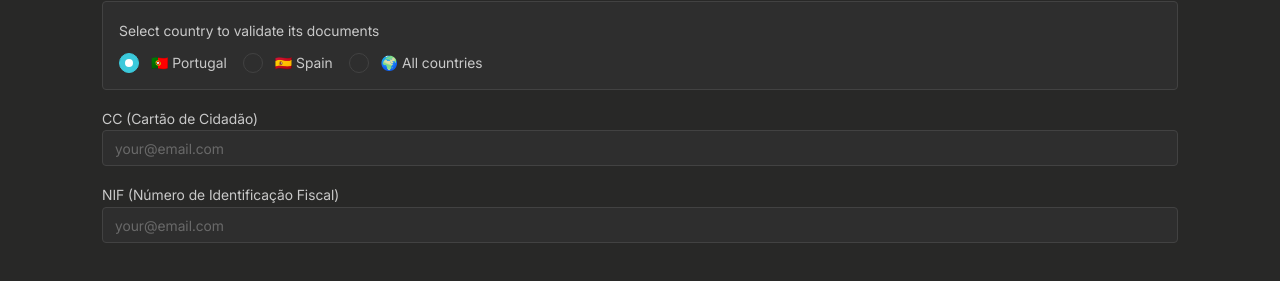
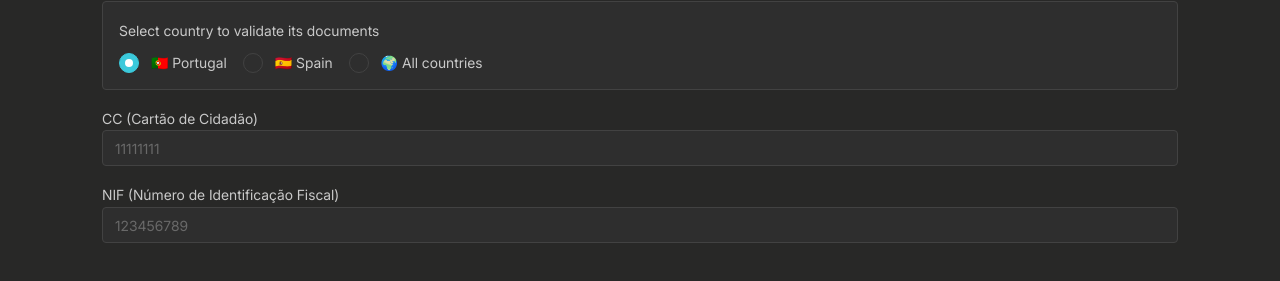
Before and after one commit to patriciaramosf/doc-validator-js-demo, a React (Vite) app: page / in a window 1280 px wide. Shown: the part 289-570 px from the top of the page. Built offline with nearby package versions, Linux system fonts and the light colour scheme.

Commit message:
change placeholders

```diff
--- a/src/components/Form.tsx
+++ b/src/components/Form.tsx
@@ -54,14 +54,14 @@ export default function Form() {
             <TextInput
               mt="md"
               label="CC (Cartão de Cidadão)"
-              placeholder="your@email.com"
+              placeholder="11111111"
               key={form.key('ptCC')}
               {...form.getInputProps('ptCC')}
             />
             <TextInput
               mt="md"
               label="NIF (Número de Identificação Fiscal)"
-              placeholder="your@email.com"
+              placeholder="123456789"
               key={form.key('ptNIF')}
               {...form.getInputProps('ptNIF')}
             />
@@ -72,21 +72,21 @@ export default function Form() {
             <TextInput
               mt="md"
               label="DNI (Documento Nacional de Identidad)"
-              placeholder="your@email.com"
+              placeholder="12345678A"
               key={form.key('esDNI')}
               {...form.getInputProps('esDNI')}
             />
             <TextInput
               mt="md"
               label="NIF (Número de Identificación Fiscal)"
-              placeholder="your@email.com"
+              placeholder="A1234567B"
               key={form.key('esNIF')}
               {...form.getInputProps('esNIF')}
             />
             <TextInput
               mt="md"
               label="NIE (Número de Identidad de Extranjero)"
-              placeholder="your@email.com"
+              placeholder="X1234567L"
               key={form.key('esNIE')}
               {...form.getInputProps('esNIE')}
             />
```
